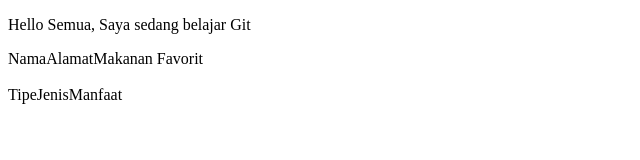
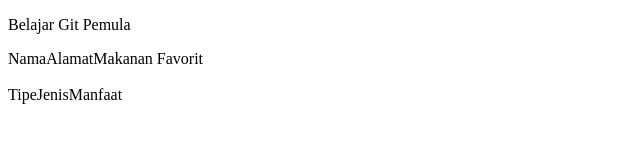
Before and after one commit to zabuzapr/laraveltest, a plain HTML site: page index.html in a window 1280 px wide. Shown: the whole page, without its empty margins (0-640 px from the left). Drawn offline with Linux system fonts and the light colour scheme.

Commit message:
penyesuaian judul

```diff
--- a/index.html
+++ b/index.html
@@ -5,7 +5,9 @@
         <title>Belajar Git - Project 01</title>
     </head>
     <body>
-        <p>Hello Semua, Saya sedang belajar Git</p>
+        <div>
+            <p>Belajar Git Pemula</p>
+        </div>
         <table cellspacing="0" cellpadding="0">
             <tr>
                 <td>Nama</td>
```
